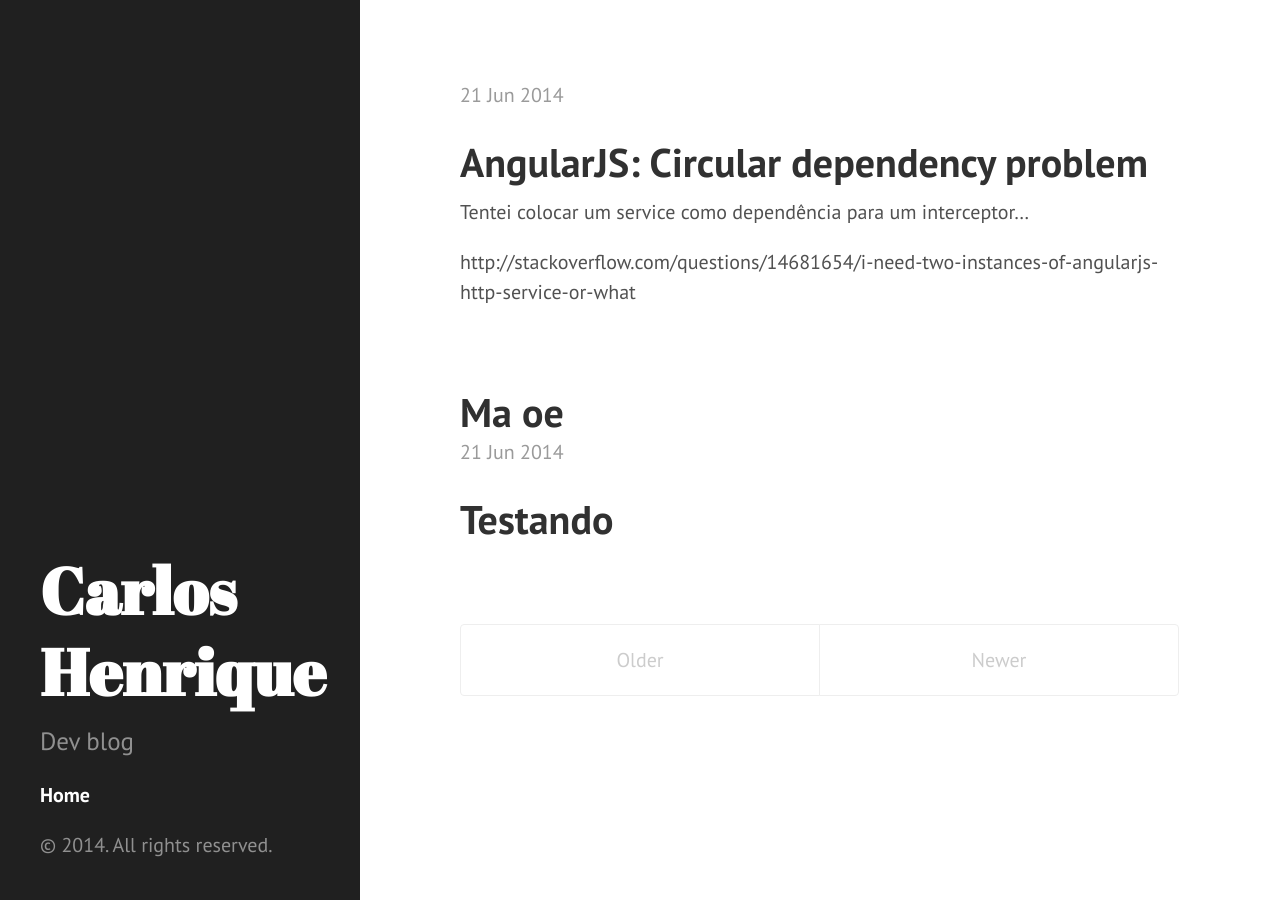
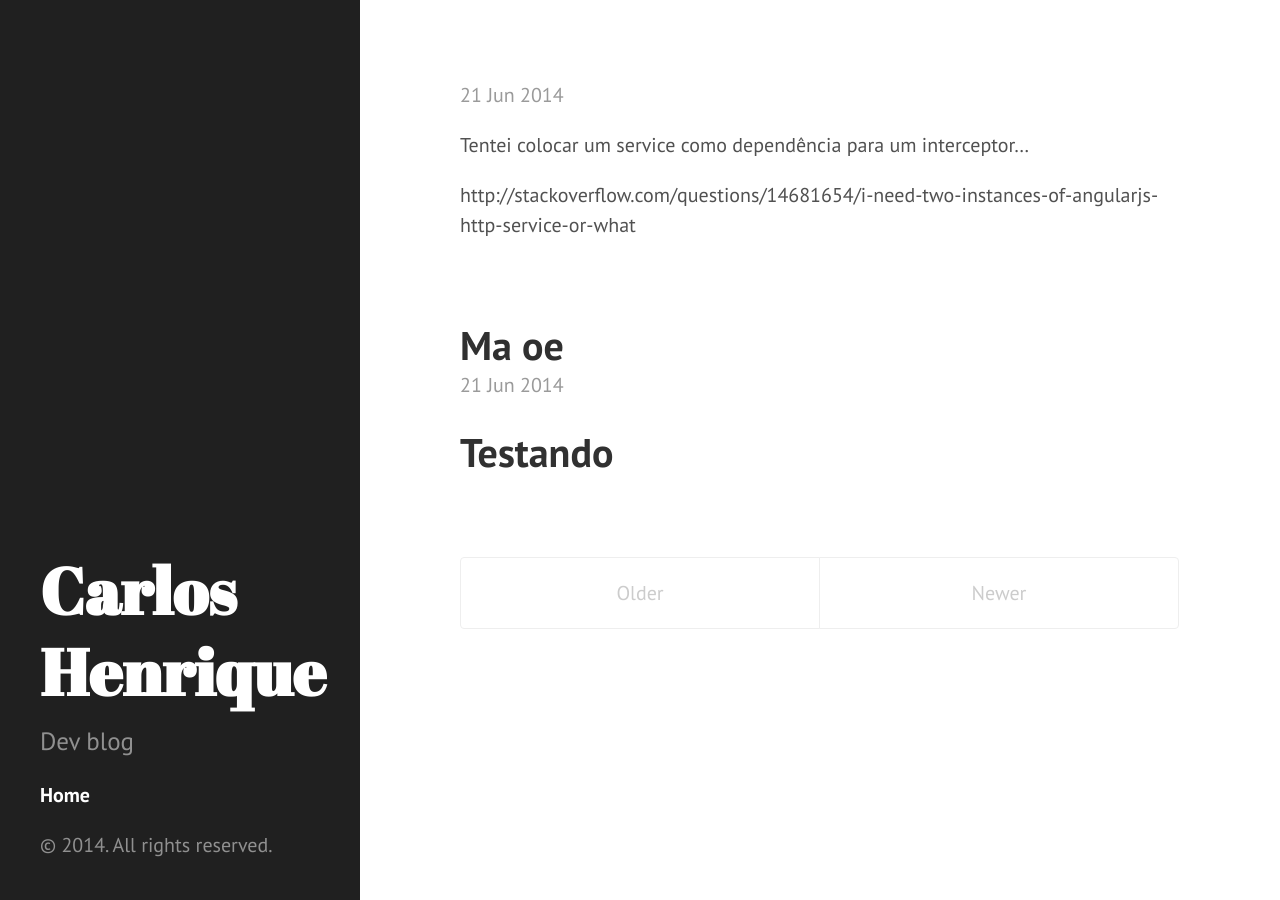
Before and after one commit to carloshpds/carloshpds.github.io, a Jekyll site: the page built from index.html, in a window 1280 px wide. Built offline with Jekyll 4.4.1, drawn with Linux system fonts in a browser that asks for light colours; the list of posts is cut into pages by our own code.

Commit message:
Post update: AngularJS: Circular dependency problem

```diff
--- a/_posts/2014-06-21-angularjs-circular-dependency-problem.markdown
+++ b/_posts/2014-06-21-angularjs-circular-dependency-problem.markdown
@@ -5,8 +5,6 @@ layout: post
 tags: [AngularJS]
 categories: [AngularJS, Front-end]
 ---
-# AngularJS: Circular dependency problem
-
 Tentei colocar um service como dependência para um interceptor...
 
 
```
